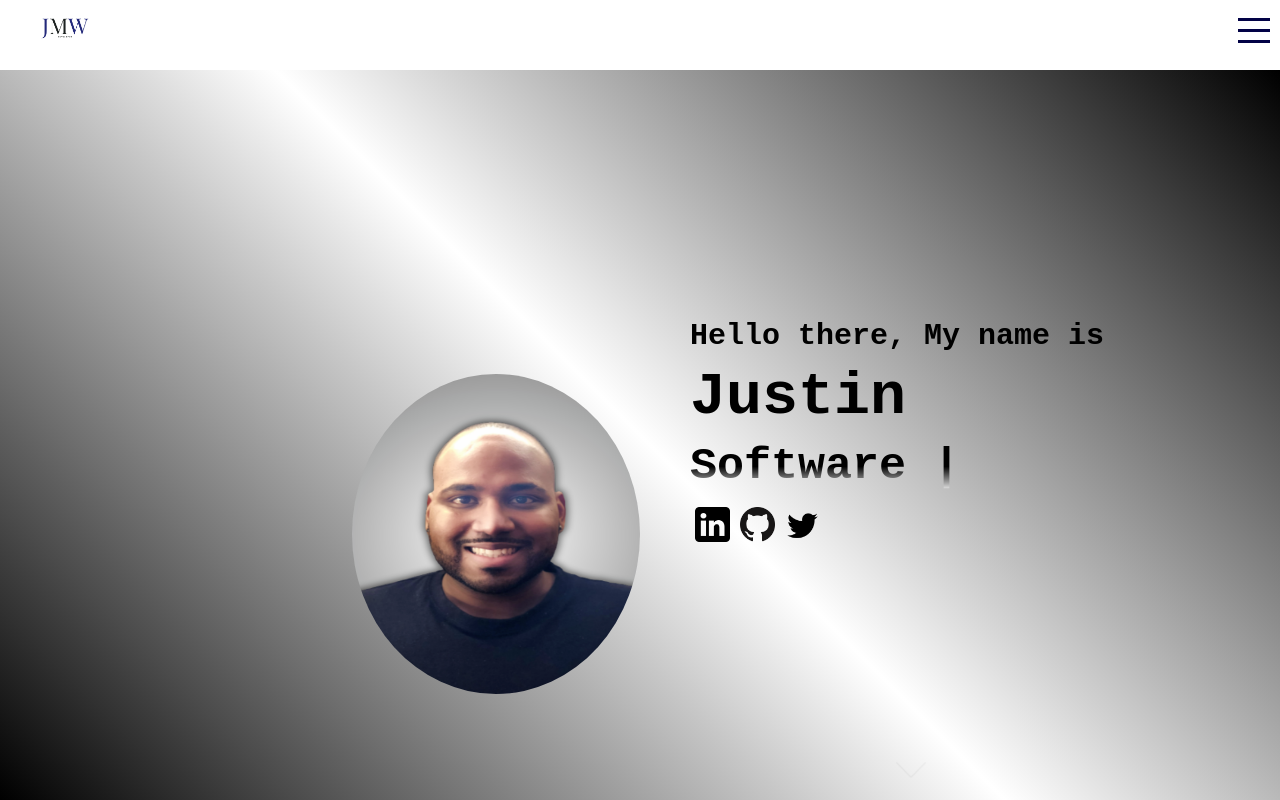
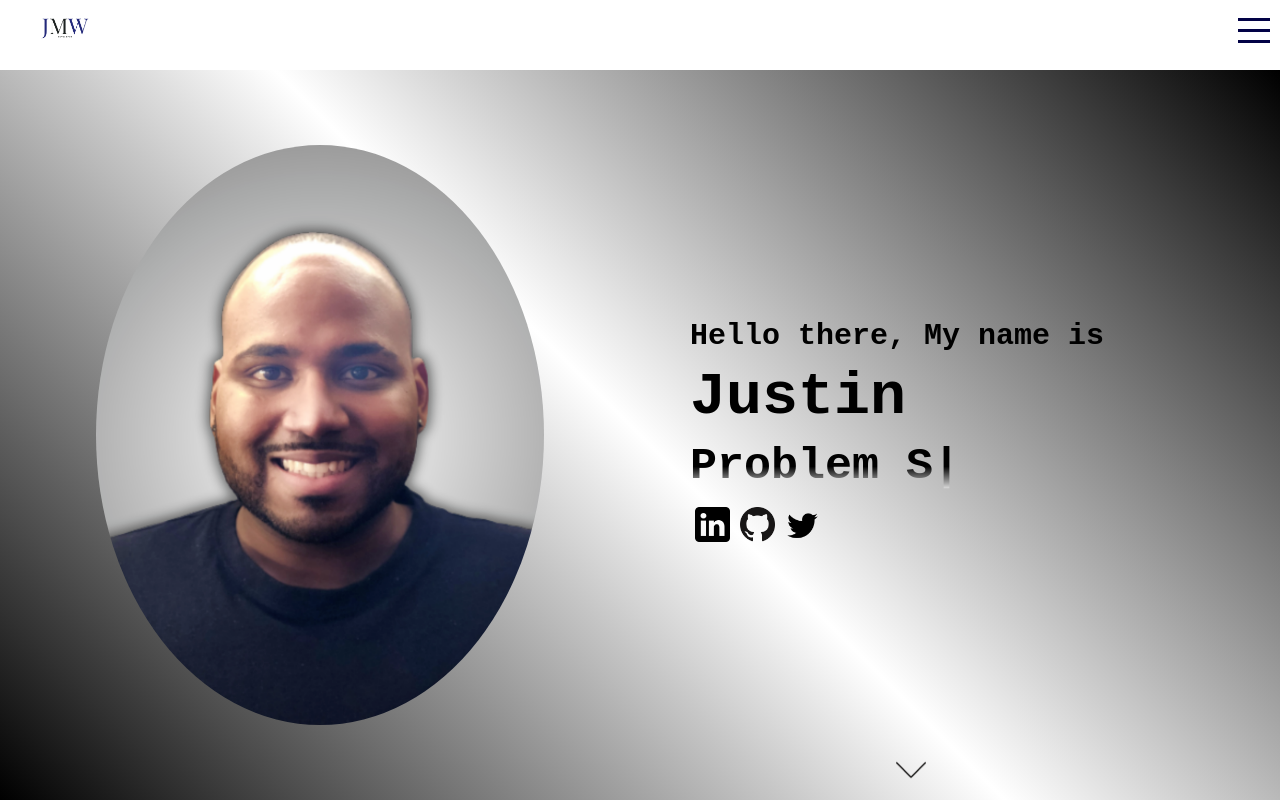
Before and after one commit to JustinWhite814/Portfolio, a React (Create React App) app: page / in a window 1280 px wide. Built offline with nearby package versions, Linux system fonts and the light colour scheme; a web font is replaced by a local one.

Commit message:
final product for now

```diff
--- a/src/components/intro/Intro.jsx
+++ b/src/components/intro/Intro.jsx
@@ -9,7 +9,7 @@ export default function Intro() {
        showCursor: true,
        backDelay: 1500,
        backSpeed: 60,
-       strings: ['Web Developer','Software Engineer', 'Problem Solver' ] })
+       strings: ['Web Developer','Problem Solver','Innovator' ] })
   },[])
 
   return (
--- a/src/components/intro/intro.scss
+++ b/src/components/intro/intro.scss
@@ -12,7 +12,10 @@
   .left{
     flex: 0.5;
     overflow: hidden;
-    margin-top: 19rem;
+    display: flex;
+    justify-content: center;
+    align-items: center;
+    // margin-top: 19rem;
     @include mobile {
       margin: 10px auto;
       padding: 0;
@@ -33,14 +36,21 @@
       }
     }
     img{
-      height: 20rem;
+      max-width: 70%; /* Ensure the image does not exceed its container width */
+      max-height: 50%; /* Ensure the image does not exceed its container height */
+      width:  auto; /* Allow the width to scale automatically */
+      height: auto; /* Allow the height to scale automatically */
       border-radius: 50%;
-      width: 18rem;
+      // height: 30rem;
+      // width: 28rem;
+      border-radius: 50%;
       // padding-bottom: 10%
       @include mobile{
         // height: 10rem;
         // width: 9rem;
-        display: flex;
+        // display: flex;
+        max-width: 40%;
+        max-height: 70%;
       }
     };
   }
@@ -58,6 +68,7 @@
 
       @include mobile {
         padding-left: 0;
+        justify-content: center;
         align-items: center;
       }
 
@@ -71,6 +82,10 @@
 
       h2{
         font-size: 30px;
+        @include mobile {
+          display: flex;
+          text-align: center;
+        }
       }
 
       h3{
@@ -111,7 +126,7 @@
         width: 35px;
         @include mobile {
           padding-top: 10px;
-          width: 30px;
+          width: 20px;
         }
       }
     }
@@ -128,6 +143,9 @@
           opacity: 0;
         }
       }
+      @include mobile {
+        display: none;
+      }
     }
   }
 }
--- a/src/components/portfolio/Portfolio.jsx
+++ b/src/components/portfolio/Portfolio.jsx
@@ -66,15 +66,13 @@ export default function Portfolio() {
       </ul>
       <div className="container">
         {data.map((d)=>(
-
-          <div key={d.id} className="item">
-          <a href={d.link}><img src={d.img} alt="sheesh" /></a>
+          <a key={d.id} href={d.link}>
+          <div className="item ">
+          <img src={d.img} alt="sheesh" />
           <h3>{d.title}</h3>
-        </div>
+          </div>
+        </a>
         ))}
-
-
-
       </div>
     </div>
   )
--- a/src/components/portfolio/portfolio.scss
+++ b/src/components/portfolio/portfolio.scss
@@ -64,7 +64,7 @@ body {
         display: none;
       }
 
-      img{
+     img{
         width: 100%;
         height: 100%;
         object-fit: cover;
```
